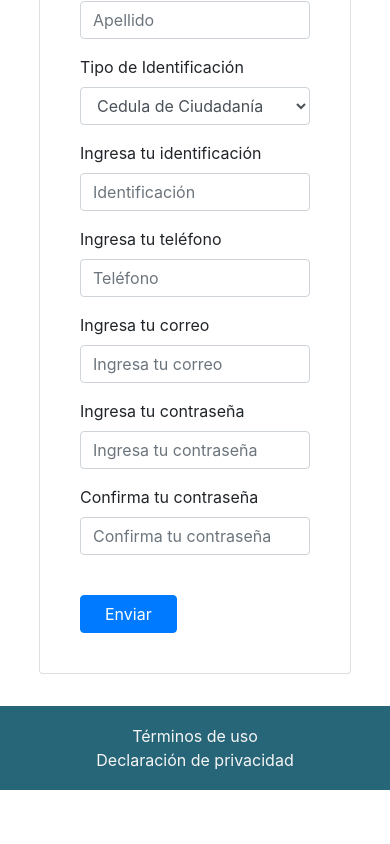
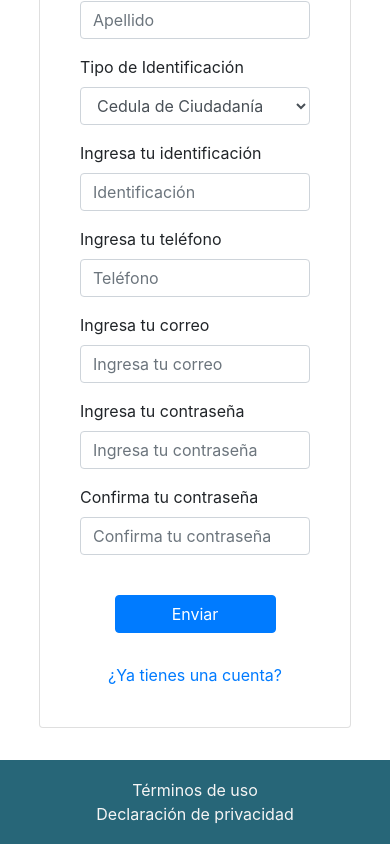
Before and after one commit to jzamora5/AIC_Front, a React (Create React App) app in the folder aic_frontend/: page /register in a window 390 px wide. Shown: the part 369-1213 px from the top of the page. Before the commit the page ends 1159 px from the top, so only its background shows below. Built offline with nearby package versions, Linux system fonts and the light colour scheme.

Commit message:
Improve Responsive and add message to go to login if account exists

```diff
--- a/aic_frontend/src/assets/styles/Media.scss
+++ b/aic_frontend/src/assets/styles/Media.scss
@@ -1,7 +1,29 @@
 @import "./Vars.scss";
+@import "../../../node_modules/bootstrap/scss/functions";
+@import "../../../node_modules/bootstrap/scss/variables";
 
 @media screen and (max-height: 900px) {
   .footer {
     position: static;
   }
 }
+
+// Extra Small
+@media screen and (max-width: 575px) {
+}
+
+// Small sm
+@media screen and (max-width: 767px) {
+}
+
+// Medium md
+@media screen and (max-width: 993px) {
+}
+
+// Large lg
+@media screen and (max-width: 1199px) {
+}
+
+// Extra Large xl
+@media screen and (min-width: 1200px) {
+}
--- a/aic_frontend/src/assets/styles/components/Register.scss
+++ b/aic_frontend/src/assets/styles/components/Register.scss
@@ -1 +1,15 @@
 @import "../Vars.scss";
+
+.register_to_login {
+  margin: 0;
+}
+
+@media screen and (max-width: 767px) {
+  .register_to_login {
+    margin-top: 30px;
+  }
+
+  .register_submit_btn {
+    width: 70%;
+  }
+}
--- a/aic_frontend/src/containers/Register.jsx
+++ b/aic_frontend/src/containers/Register.jsx
@@ -1,4 +1,5 @@
 import React from "react";
+import { Link } from "react-router-dom";
 import "../assets/styles/components/Register.scss";
 
 const Register = (props) => {
@@ -129,9 +130,17 @@ const Register = (props) => {
                 />
               </div>
             </div>
-            <button type="submit" className="btn btn-primary mt-4 px-4">
-              Enviar
-            </button>
+            <div className="d-flex flex-column flex-md-row align-items-center justify-content-between mt-4">
+              <button
+                type="submit"
+                className="btn btn-primary px-5 register_submit_btn"
+              >
+                Enviar
+              </button>
+              <Link to="/login">
+                <p className="register_to_login">¿Ya tienes una cuenta?</p>
+              </Link>
+            </div>
           </form>
         </div>
       </div>
```
Also changed, not shown: 1 other file (tests, documents, lock files or other folders).
